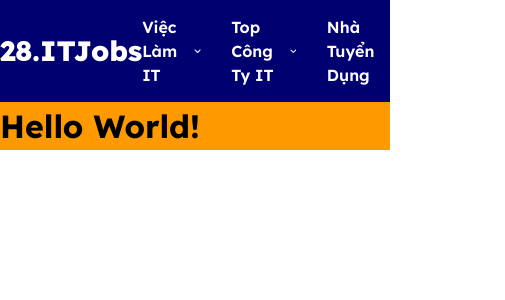
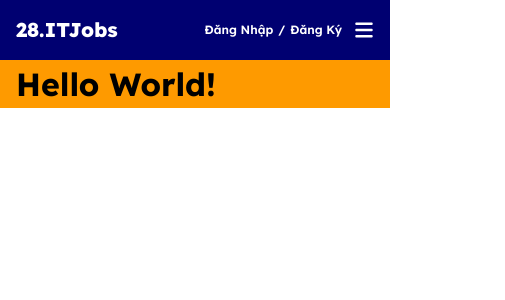
Before and after one commit to khahnm04/ITJobs, a Next.js app: page / in a window 390 px wide. Shown: the top 300 px of the page, 505 px wide, since content can reach past the window. Built offline with nearby package versions, Linux system fonts and the light colour scheme.

Commit message:
Dựng Header: Responsive giao diện

```diff
--- a/src/app/components/header/Header.tsx
+++ b/src/app/components/header/Header.tsx
@@ -1,5 +1,5 @@
 import Link from "next/link"
-import { FaAngleDown, FaAngleRight } from "react-icons/fa6";
+import { FaAngleDown, FaAngleRight, FaBars } from "react-icons/fa6";
 
 export const Header = () => {
   return (
@@ -8,11 +8,11 @@ export const Header = () => {
         <div className="container">
           <div className="flex justify-between items-center">
             {/* Logo */}
-            <Link href="#" className="font-[800] text-[28px] text-white">
+            <Link href="#" className="font-[800] sm:text-[28px] text-[20px] text-white lg:flex-none flex-1">
               28.ITJobs
             </Link>
             {/* Menu */}
-            <nav className="">
+            <nav className="lg:block hidden">
               <ul className="flex gap-x-[30px]">
                 <li className="inline-flex items-center gap-x-[8px] relative group/sub-1">
                   <Link href="#" className="font-[600] text-[16px] text-white">
@@ -61,15 +61,19 @@ export const Header = () => {
               </ul>
             </nav>
             {/* Account */}
-            <div className="font-[600] text-[16px] text-white inline-flex gap-x-[5px]">
+            <div className="font-[600] sm:text-[16px] text-[12px] text-white inline-flex gap-x-[5px]">
               <Link href="#" className="">
                 Đăng Nhập
               </Link>
               <span className="">/</span>
               <Link href="#" className="">
-                Đăng Nhập
+                Đăng Ký
               </Link>
             </div>
+            {/* Button Menu Mobile */}
+            <button className="lg:hidden ml-[12px]">
+              <FaBars className="text-[20px] text-white" />
+            </button>
           </div>
         </div>
       </header>
--- a/src/app/globals.css
+++ b/src/app/globals.css
@@ -5,8 +5,8 @@
   --breakpoint-sm: 576px;
   --breakpoint-md: 768px;
   --breakpoint-lg: 992px;
-  --breakpoint-xl: 1184px;
-  --breakpoint-2xl: 1184px;
+  --breakpoint-xl: 1216px;
+  --breakpoint-2xl: 1216px;
 }
 
 * {
@@ -16,4 +16,6 @@
 .container {
   margin-left: auto;
   margin-right: auto;
+  padding-left: 16px;
+  padding-right: 16px;
 }
```
